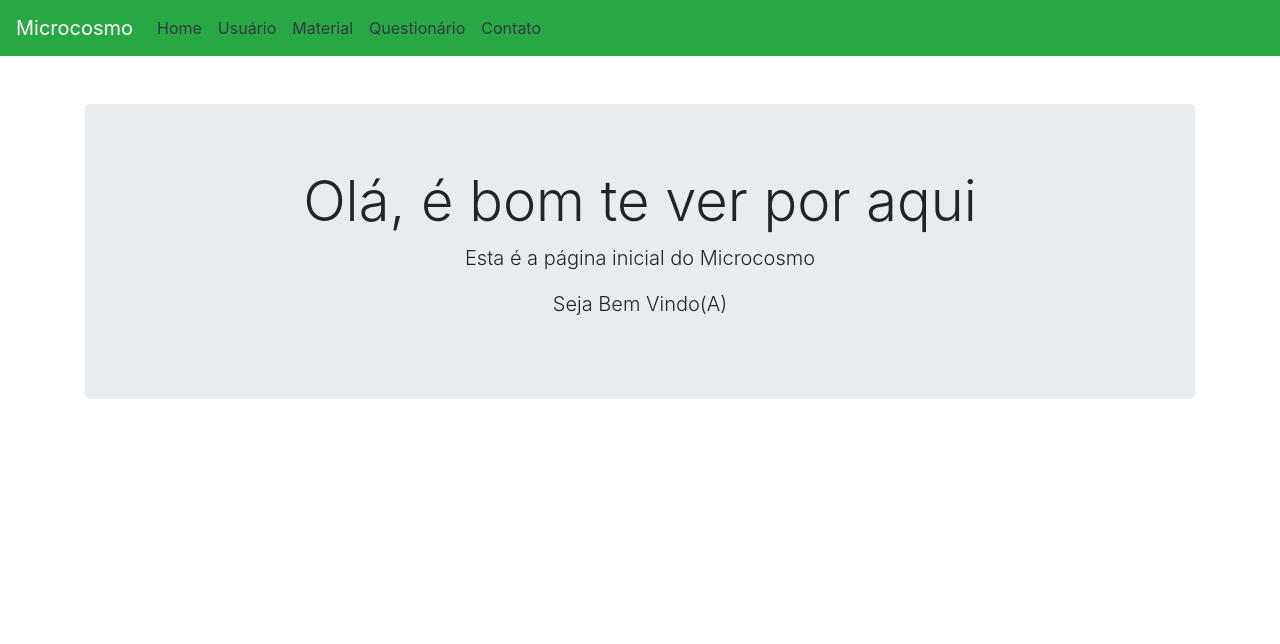
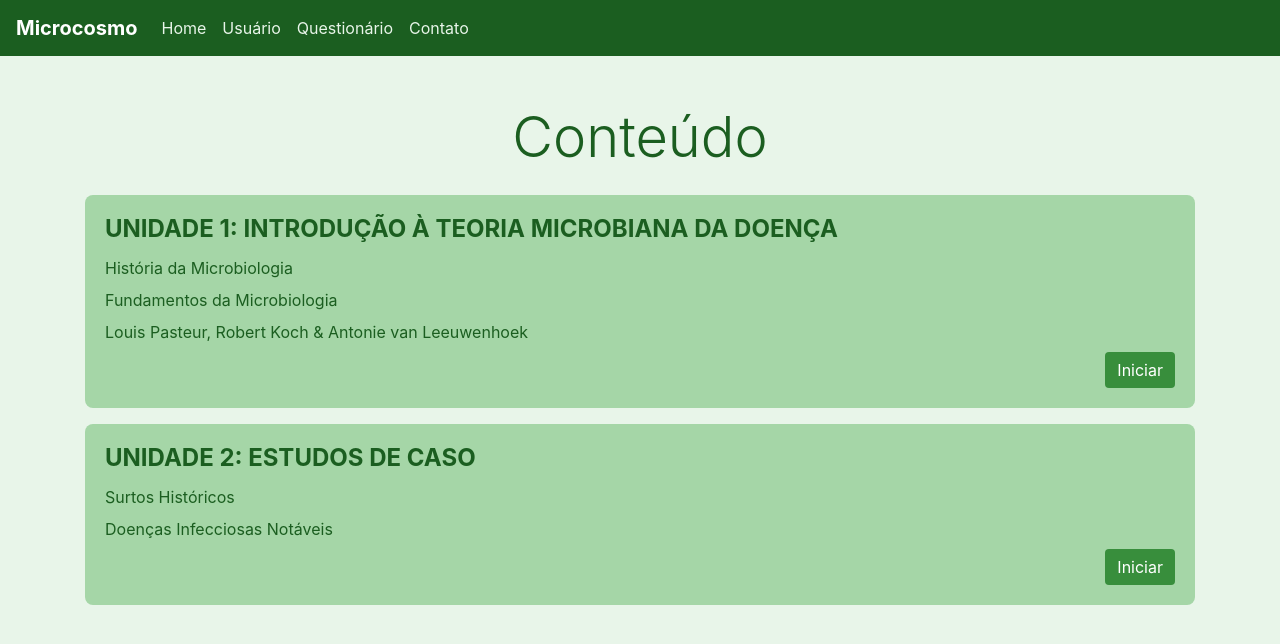
Before and after one commit to Tainacr/Microcosmo, a Django app: page / in a window 1280 px wide. Shown: the top 644 px of the page. Run offline with Django 5.2, Linux system fonts and the light colour scheme; some libraries are stand-ins or nearby versions.

Commit message:
Add files via upload

```diff
--- a/app/admin.py
+++ b/app/admin.py
@@ -8,3 +8,4 @@ admin.site.register(Perguntas)
 admin.site.register(Questionario)
 admin.site.register(Material)
 admin.site.register(Usuario)
+admin.site.register(MaterialAdicionado)
--- a/app/templates/contato.html
+++ b/app/templates/contato.html
@@ -37,11 +37,7 @@ bg-success">
                     <a class="nav-link text-dark" href="/questionario/">Questionário</a>
 
                 </li>
-                <li class="nav-item">
 
-                    <a class="nav-link text-dark" href="/material/">Material</a>
-
-                </li>
                 <li class="nav-item">
 
                     <a class="nav-link text-dark" href="/contato/">Contato</a>
--- a/app/templates/index.html
+++ b/app/templates/index.html
@@ -3,55 +3,122 @@
 
 <head>
     <meta charset="UTF-8">
-    <meta name="viewport" content="width=device-width,
-initial-scale=1.0">
-    <title>Página Inicial</title>
+    <meta name="viewport" content="width=device-width, initial-scale=1.0">
+    <title>Microcosmo</title>
+
     <!-- Incluindo Bootstrap CSS -->
-    <link rel="stylesheet" href="https://maxcdn.bootstrapcdn.com/bootstrap/4.5.2/css/bootstrap.
-min.css">
+    <link rel="stylesheet" href="https://maxcdn.bootstrapcdn.com/bootstrap/4.5.2/css/bootstrap.min.css">
+
+    <style>
+        body {
+            background-color: #E8F5E9; /* Verde claro */
+            color: #2E7D32; /* Cor do texto */
+        }
+
+        .navbar {
+            background-color: #1B5E20; /* Verde escuro */
+        }
+
+        .navbar-brand {
+            font-weight: bold;
+            color: #E8F5E9; /* Cor da marca */
+        }
+
+        .navbar-nav .nav-link {
+            color: #E8F5E9 !important; /* Cor dos links da navbar */
+        }
+
+        h1 {
+            color: #1B5E20; /* Cor do título */
+            font-weight: bold;
+        }
+
+        .custom-card {
+            background-color: #A5D6A7; /* Verde claro para os cards */
+            border: none;
+            border-radius: 8px;
+            color: #1B5E20; /* Cor do texto dos cards */
+        }
+
+        .card-title {
+            font-weight: bold;
+            font-size: 1.5rem;
+            text-transform: uppercase;
+        }
+
+        .card-text {
+            margin-bottom: 0.5rem;
+        }
+
+        .btn-success {
+            background-color: #388E3C; /* Cor do botão */
+            border: none;
+        }
+
+        .btn-success:hover {
+            background-color: #2E7D32; /* Cor do botão ao passar o mouse */
+        }
+    </style>
 </head>
 
 <body>
-    <nav class="navbar navbar-expand-lg navbar-dark bg-success">
+    <nav class="navbar navbar-expand-lg navbar-dark">
         <a class="navbar-brand" href="/">Microcosmo</a>
-        <button class="navbar-toggler" type="button" data-toggle="collapse" data-target="#navbarNav"
-            aria-controls="navbarNav" aria-expanded="false" aria-label="Toggle
-navigation">
+        <button class="navbar-toggler" type="button" data-toggle="collapse" data-target="#navbarNav" aria-controls="navbarNav" aria-expanded="false" aria-label="Toggle navigation">
             <span class="navbar-toggler-icon"></span>
         </button>
+
         <div class="collapse navbar-collapse" id="navbarNav">
             <ul class="navbar-nav">
                 <li class="nav-item">
-                    <a class="nav-link text-dark" href="/">Home</a>
+                    <a class="nav-link" href="/">Home</a>
                 </li>
                 <li class="nav-item">
-                    <a class="nav-link text-dark" href="/usuario/">Usuário</a>
+                    <a class="nav-link" href="/usuario/">Usuário</a>
                 </li>
                 <li class="nav-item">
-                    <a class="nav-link text-dark" href="/material/">Material</a>
+                    <a class="nav-link" href="/questionario/">Questionário</a>
                 </li>
                 <li class="nav-item">
-                    <a class="nav-link text-dark" href="/questionario/">Questionário</a>
-                </li>
-                <li class="nav-item">
-                    <a class="nav-link text-dark" href="/contato/">Contato</a>
+                    <a class="nav-link" href="/contato/">Contato</a>
                 </li>
             </ul>
         </div>
     </nav>
+
     <div class="container mt-5">
-        <div class="jumbotron text-center">
-            <h1 class="display-4">Olá, é bom te ver por aqui</h1>
-            <p class="lead">Esta é a página inicial do Microcosmo</p>
-            <p class="lead">Seja Bem Vindo(A)</p>
+        <div class="header text-center mb-4">
+            <h1 class="display-4">Conteúdo</h1>
+        </div>
+
+        <div class="card mb-3 custom-card">
+            <div class="card-body">
+                <h5 class="card-title">Unidade 1: Introdução à Teoria Microbiana da Doença</h5>
+                <p class="card-text">História da Microbiologia</p>
+                <p class="card-text">Fundamentos da Microbiologia</p>
+                <p class="card-text">Louis Pasteur, Robert Koch & Antonie van Leeuwenhoek</p>
+                <div class="text-right">
+                    <a href="/material/?tipo=introducao_micobiologia" class="btn btn-success">Iniciar</a>
+                </div>
+            </div>
+        </div>
+
+        <div class="card mb-3 custom-card">
+            <div class="card-body">
+                <h5 class="card-title">Unidade 2: Estudos de Caso</h5>
+                <p class="card-text">Surtos Históricos</p>
+                <p class="card-text">Doenças Infecciosas Notáveis</p>
+                <div class="text-right">
+                    <a href="/material/?tipo=estudos_caso" class="btn btn-success">Iniciar</a>
+                </div>
+            </div>
         </div>
     </div>
+
     <!-- Incluindo jQuery e Bootstrap JS -->
     <script src="https://code.jquery.com/jquery-3.5.1.slim.min.js"></script>
-    <script src="https://cdn.jsdelivr.net/npm/@popperjs/core@2.9.1/dist/umd/popp
-er.min.js"></script>
-    <script src="https://maxcdn.bootstrapcdn.com/bootstrap/4.5.2/js/bootstrap.mi
-n.js"></script>
+    <script src="https://cdn.jsdelivr.net/npm/@popperjs/core@2.9.1/dist/umd/popper.min.js"></script>
+    <script src="https://maxcdn.bootstrapcdn.com/bootstrap/4.5.2/js/bootstrap.min.js"></script>
 </body>
 
 </html>
--- a/app/templates/questionario.html
+++ b/app/templates/questionario.html
@@ -37,11 +37,7 @@ bg-success">
                     <a class="nav-link text-dark" href="/questionario/">Questionário</a>
 
                 </li>
-                <li class="nav-item">
 
-                    <a class="nav-link text-dark" href="/material/">Material</a>
-
-                </li>
                 <li class="nav-item">
 
                     <a class="nav-link text-dark" href="/contato/">Contato</a>
--- a/app/views.py
+++ b/app/views.py
@@ -19,12 +19,21 @@ class ViewQuestionario(View):
         questionario = Questionario.objects.all()
         return render(request, 'questionario.html', {'questionario':questionario})
 
-class ViewMaterial(View):
-    def get(self, request, *args, **kwargs):
-        material = Material.objects.all()
-        return render(request, 'material.html', {'material':material})
+def ViewMaterial(request):
+    tipo = request.GET.get('tipo')  # Obtém o parâmetro 'tipo'
+    material = None
+
+    if tipo:
+        material = Material.objects.filter(tipo=tipo).first()  # Filtra o material
+
+    return render(request, 'material.html', {'material': material})
 
 class ViewContato(View):
     def get(self, request, *args, **kwargs):
         contato = Contato.objects.all()
         return render(request, 'contato.html', {'contato':contato})
+
+class ViewMaterialAdicionado(View):
+    def get(self, request, *args, **kwargs):
+        materialadicionado = MaterialAdicionado.objects.all()
+        return render(request, 'material.html', {'materialadicionado': materialadicionado})
--- a/config/urls.py
+++ b/config/urls.py
@@ -24,6 +24,6 @@ urlpatterns = [
     path('', IndexView.as_view(), name='index'),
     path('usuario/', ViewUsuario.as_view(), name='usuario'),
     path('questionario/', ViewQuestionario.as_view(), name='questionario'),
-    path('material/', ViewMaterial.as_view(), name='material'),
+    path('material/', ViewMaterial, name='material'),
     path('contato/', ViewContato.as_view(), name='contato'),
 ]
```
Also changed, not shown: app/models.py (+7 -2 lines), app/templates/material.html (+67 -54 lines), app/templates/usuario.html (+90 -38 lines), app/migrations/0004_alter_contato_options_material_tipo_and_more.py (added), app/migrations/0005_tipomaterial_alter_material_tipo.py (added), app/migrations/0006_alter_material_tipo.py (added), app/migrations/0007_alter_tipomaterial_tipo.py (added), 1 other file.
